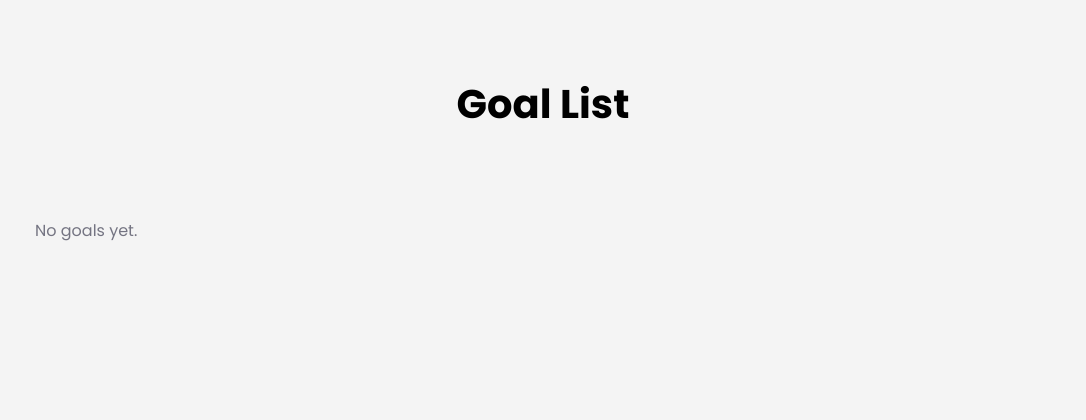
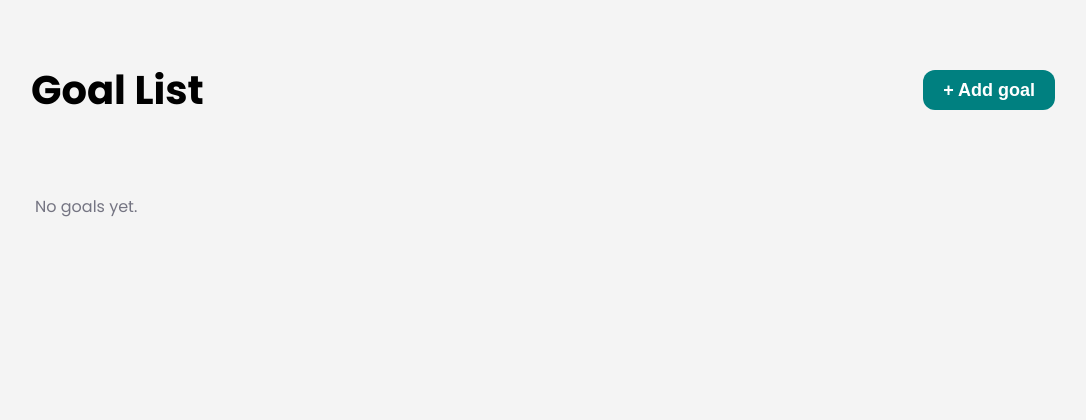
Before and after one commit to husainsaleh123/save_wise, a Django app: page /goals/ in a window 1280 px wide. Shown: the part 87-507 px from the top of the page, without its empty margins (97-1183 px from the left). Run offline with Django 5.2, Linux system fonts and the light colour scheme; data that the repository does not hold is empty.

Commit message:
added the create form and add goal button

```diff
--- a/main_app/static/css/goals/goal-index.css
+++ b/main_app/static/css/goals/goal-index.css
@@ -1,11 +1,20 @@
-/* Layout */
+/* static/css/goals/goal-index.css */
+
 .page-header {
-  padding: 24px 20px 10px;
+  padding: 10px 20px 10px;
+  width: 80%;
+  margin: 50px auto 10px;
+  text-align: left; /* Align text to the left */
+  display: flex;
+  justify-content: space-between; /* Space between Goal List and Add goal */
+  align-items: center; /* Align items vertically */
 }
-.page-header h1 {
-  text-align: center;
+
+.page-header h3 {
   font-size: 40px;
-  margin: 50px auto 10px;
+  margin: 0; /* No margins to align better */
+  flex-grow: 1; /* Allow the title to take space */
+  color: #000;
 }
 
 /* Card grid */
@@ -55,8 +64,8 @@
 }
 
 .card-container a{
-    cursor: pointer;
     text-decoration: none;
+    cursor:auto;
 }
 
 
@@ -158,6 +167,52 @@
   pointer-events: none;
 }
 
+.goal-view-btn {
+  max-width: 15%; /* Adjust to a larger width */
+  padding: 10px 20px; /* Add more padding for a larger button */
+  border-radius: 12px; /* Slightly rounded corners */
+  cursor: pointer;
+  height: auto; /* Let the height adjust based on padding */
+  color: white;
+  font-size: 18px; /* Larger font size */
+  font-weight: 600; /* Slightly bolder text */
+  background-color: #008080; /* Green background */
+  border: none;
+  transition: background-color 0.3s ease;
+  margin-top: 10px;
+}
+
+.goal-view-btn:hover {
+  background-color: #146565; /* Darker shade when hovering */
+}
+
+
+
+/* Add goal button */
+.add-goal-btn {
+  padding: 10px 20px; /* Button padding */
+  background-color: #008080; /* Green background */
+  color: white;
+  font-size: 18px; /* Same font size as title */
+  font-weight: 600;
+  border-radius: 12px;
+  border: none;
+  cursor: pointer;
+  transition: background-color 0.3s ease;
+  height: 40px; /* Adjust the height */
+  line-height: 1; /* Align button text vertically */
+  margin-left: 20px; /* Space between text and button */
+}
+
+.add-goal-btn:hover {
+  background-color: #146565; /* Darker green on hover */
+}
+
+.add-goal-btn a {
+  color: white;
+  text-decoration: none;
+}
+
 /* Empty state */
 .empty {
   color: #556;
--- a/main_app/templates/goals/index.html
+++ b/main_app/templates/goals/index.html
@@ -1,3 +1,5 @@
+<!-- templates/goals/index.html -->
+
 {% extends 'base.html' %}
 {% load static %}
 
@@ -7,13 +9,16 @@
 
 {% block content %}
 <section class="page-header">
-  <h1>Goal List</h1>
+  <h3>Goal List</h3>
+   <button class="add-goal-btn">
+      <a href="{% url 'goal-create' %}">+ Add goal</a>
+   </button>
 </section>
 
 <section class="card-container">
   {% for goal in goals %}
-  <a href="/goals/{{ goal.id }}">
-    <article class="goal-card">
+    <a href="{% url 'goal-detail' goal.id %}">
+    <div class="goal-card">
       <div class="goal-thumb" aria-hidden="true"></div>
       <div class="goal-info">
         <header class="goal-top">
@@ -43,8 +48,12 @@
             {{ goal.progress }}%
           </span>
         </div>
+
+          <button class="goal-view-btn">
+            View goal
+          </button>
       </div>
-    </article>
+    </div>
   </a>
   {% empty %}
   <p class="empty">No goals yet.</p>
--- a/main_app/urls.py
+++ b/main_app/urls.py
@@ -7,4 +7,5 @@ urlpatterns = [
    path('home/', views.home, name='home'),
    path('goals/', views.goal_index, name='goal-index'),
    path('goals/<int:goal_id>/', views.goal_detail, name='goal-detail'),
+   path('goals/create/', views.GoalCreate.as_view(), name='goal-create'),
 ]
--- a/main_app/views.py
+++ b/main_app/views.py
@@ -1,7 +1,14 @@
 # main_app/views.py
 
 from django.shortcuts import render, get_object_or_404
+from django.views.generic.edit import CreateView
 from .models import Goal
+
+
+class GoalCreate(CreateView):
+    model = Goal
+    fields = ['image', 'name', 'description', 'target_amount', 'amount_saved','interest_rate','target_date','status']
+    success_url = '/goals/'
 
 # Define the home view function
 def home(request):
```
Also changed, not shown: main_app/templates/main_app/goal_form.html (added, +20 -0 lines).
